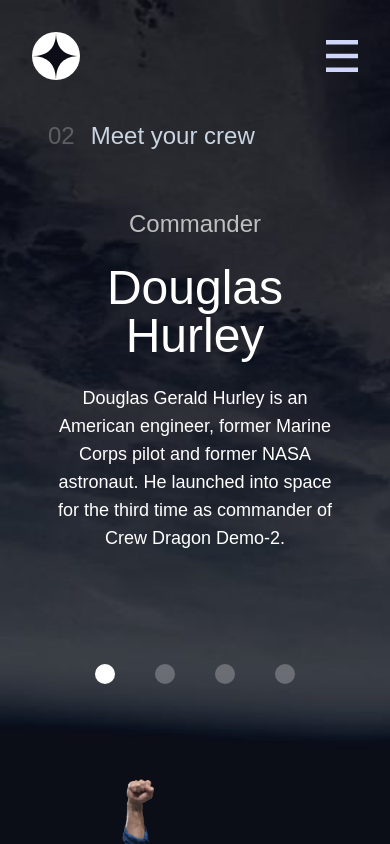
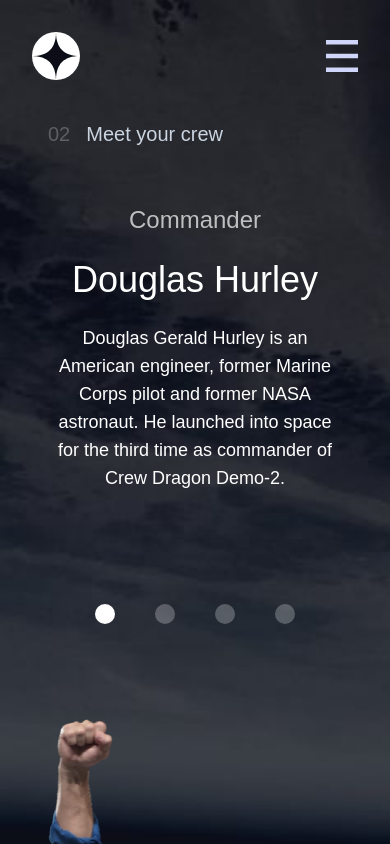
Before and after one commit to AndryAlexis/SpaceTourism, a Next.js app: page /crew in a window 390 px wide. Shown: the top 844 px of the page. Built offline with nearby package versions, Linux system fonts and the light colour scheme.

Commit message:
Fixing the mobile image sizes

```diff
--- a/src/app/crew/components/content/styles/content.styles.ts
+++ b/src/app/crew/components/content/styles/content.styles.ts
@@ -2,7 +2,7 @@
     container: "flex flex-col justify-between gap-6 tablet:gap-10 mobile:gap-28",
     section: "grid gap-6 tablet:gap-8 mobile:gap-6",
     role: "text-white text-opacity-70 font-light text-3xl mobile:text-2xl",
-    name: "text-white text-7xl tablet:text-6xl mobile:text-5xl",
+    name: "text-white text-7xl tablet:text-6xl mobile:text-4xl",
     bio: "text-white text-lg tablet:text-lg tablet:max-w-xl",
     nav: "tablet:flex tablet:justify-center tablet:mb-10",
     list: "flex gap-10",
--- a/src/app/crew/components/picture/styles/picture.styles.ts
+++ b/src/app/crew/components/picture/styles/picture.styles.ts
@@ -10,6 +10,7 @@
     items-center
     tablet:items-end
     w-7/12
+    mobile:w-full
   `,
   image: `
     w-full
--- a/src/app/crew/styles/crew.styles.ts
+++ b/src/app/crew/styles/crew.styles.ts
@@ -30,7 +30,7 @@
   `,
 
   heading: `
-    font-bellefair text-2xl flex gap-4 pt-10
+    font-bellefair text-2xl flex gap-4 pt-10 tablet:text-xl
   `,
 
   headingNumber: `text-white/25`,
--- a/src/app/destination/components/picture/styles/picture.style.ts
+++ b/src/app/destination/components/picture/styles/picture.style.ts
@@ -9,7 +9,7 @@
         tablet:h-auto
         tablet:min-h-0
         w-10/12
-        tablet:w-4/12
+        tablet:w-6/12
         transition-opacity
         duration-300
     `,
```
